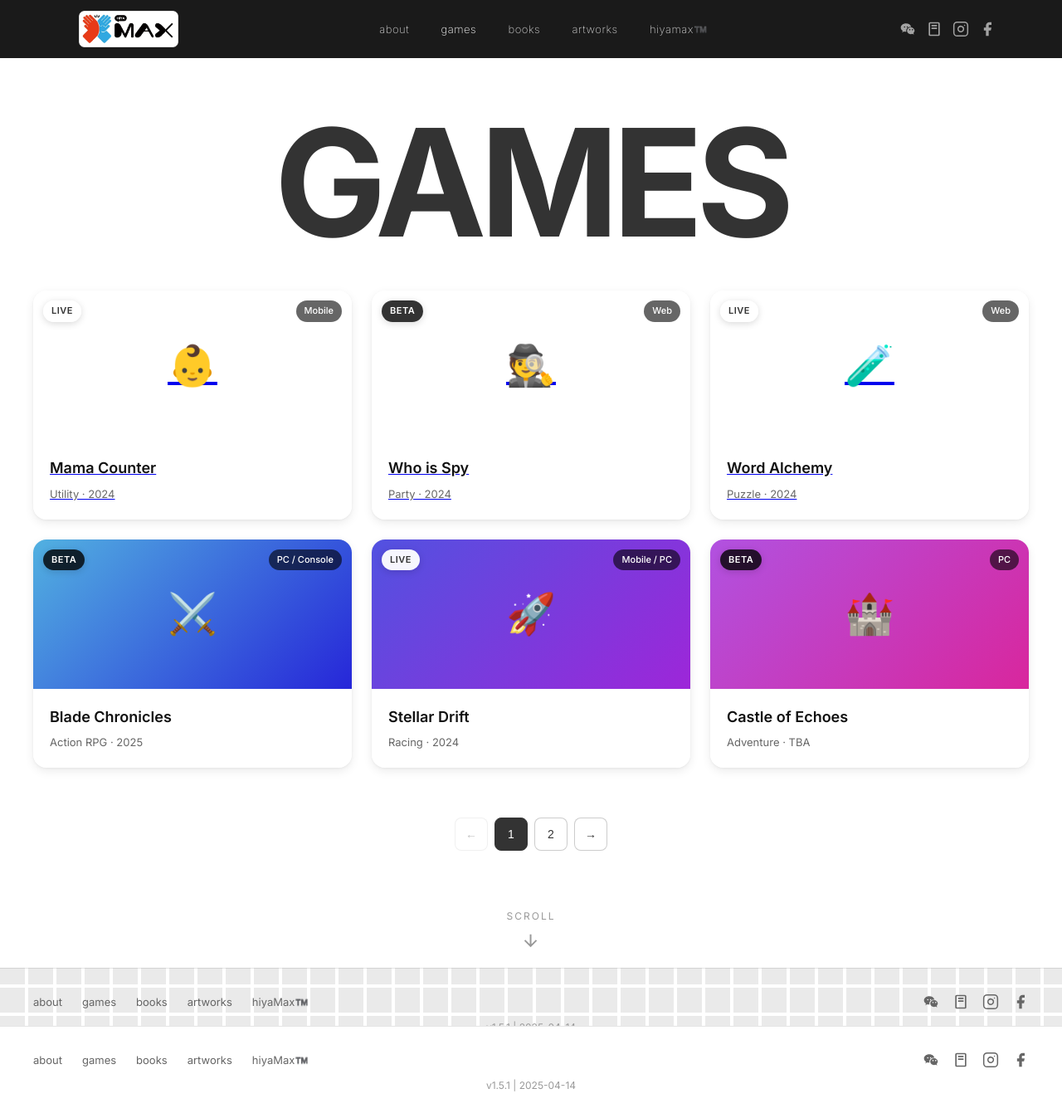
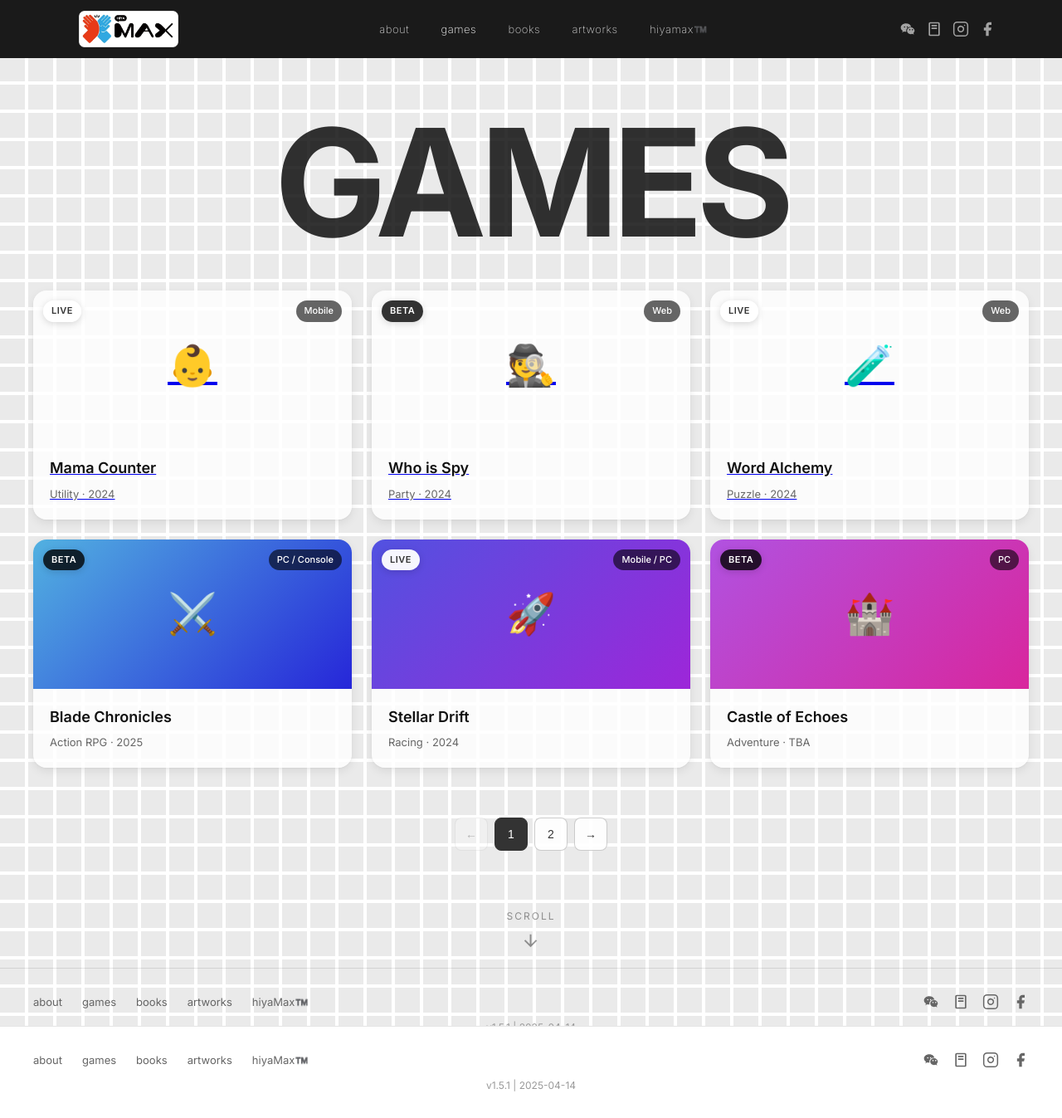
Before and after one commit to hiyaScott/hiyamax-home, a Jekyll site: the page built from games.html, in a window 1280 px wide. Shown: the whole page at 83% size. Built offline with Jekyll 4.4.1, drawn with Linux system fonts in a browser that asks for light colours.

Commit message:
Fix: add transparent background to page-container and games-hero

```diff
--- a/_layouts/games-list.html
+++ b/_layouts/games-list.html
@@ -82,6 +82,7 @@ html, body {
   flex-direction: column;
   padding-top: var(--header-height);
   position: relative;
+  background: transparent !important;
 }
 
 /* Grid Background Layer */
@@ -102,6 +103,7 @@ html, body {
   overflow-y: auto;
   overflow-x: hidden;
   scroll-behavior: smooth;
+  background: transparent !important;
 }
 
 /* GAMES Text */
```
